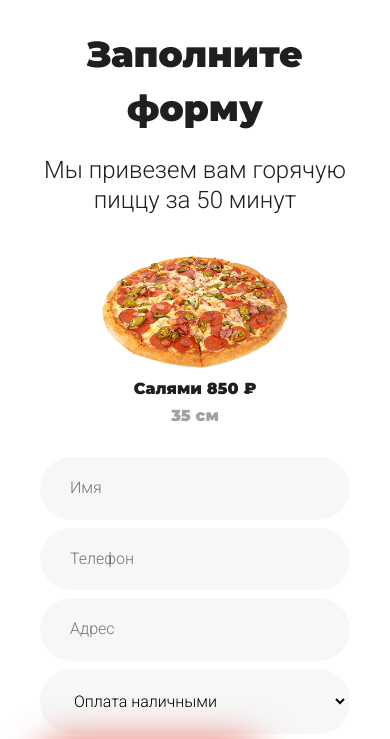
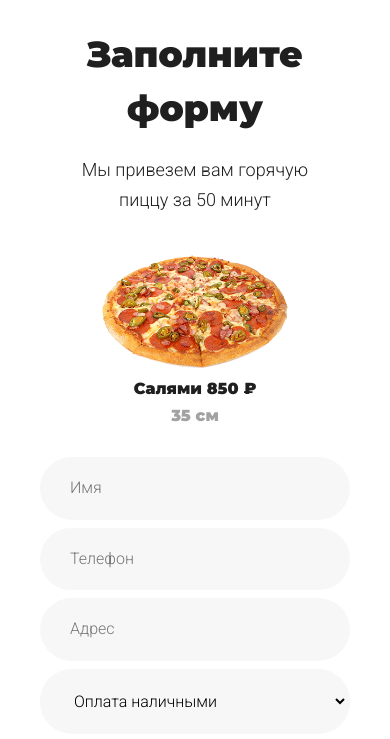
Before and after one commit to DenysShalamov/pizza_wp, a website: page app/index.html in a window 390 px wide. Shown: the part 73-812 px from the top of the page. Drawn offline with nearby package versions, Linux system fonts and the light colour scheme.

Commit message:
popup-order adaptive

```diff
--- a/app/scss/_components.scss
+++ b/app/scss/_components.scss
@@ -204,6 +204,7 @@
 }
 
 .form {
+  text-align: center;
   &__input {
     display: block;
     width: 100%;
@@ -224,5 +225,6 @@
     background: #ffa650;
     padding: 22px 28px;
     border-radius: 50px;
+    box-shadow: none;
   }
 }
--- a/app/scss/_media.scss
+++ b/app/scss/_media.scss
@@ -230,11 +230,18 @@
       border-radius: 0;
       padding-top: 100px;
     }
+
+    &__subtitle {
+      font-size: 18px;
+      max-width: 260px;
+    }
   }
 
   .mobile-menu__link {
     font-size: 20px;
   }
+
+
 }
 
 @media (max-width: 576px) {
```
Also changed, not shown: app/css/style.min.css.
